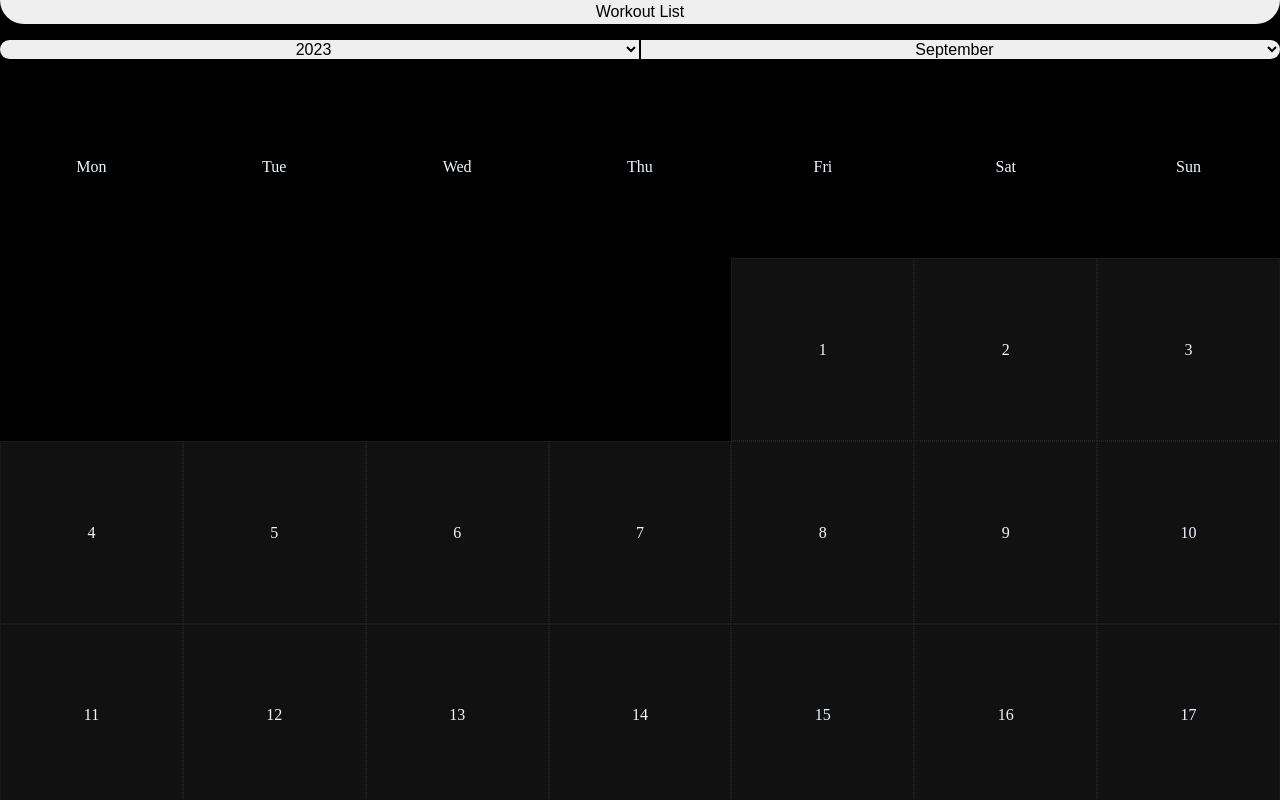
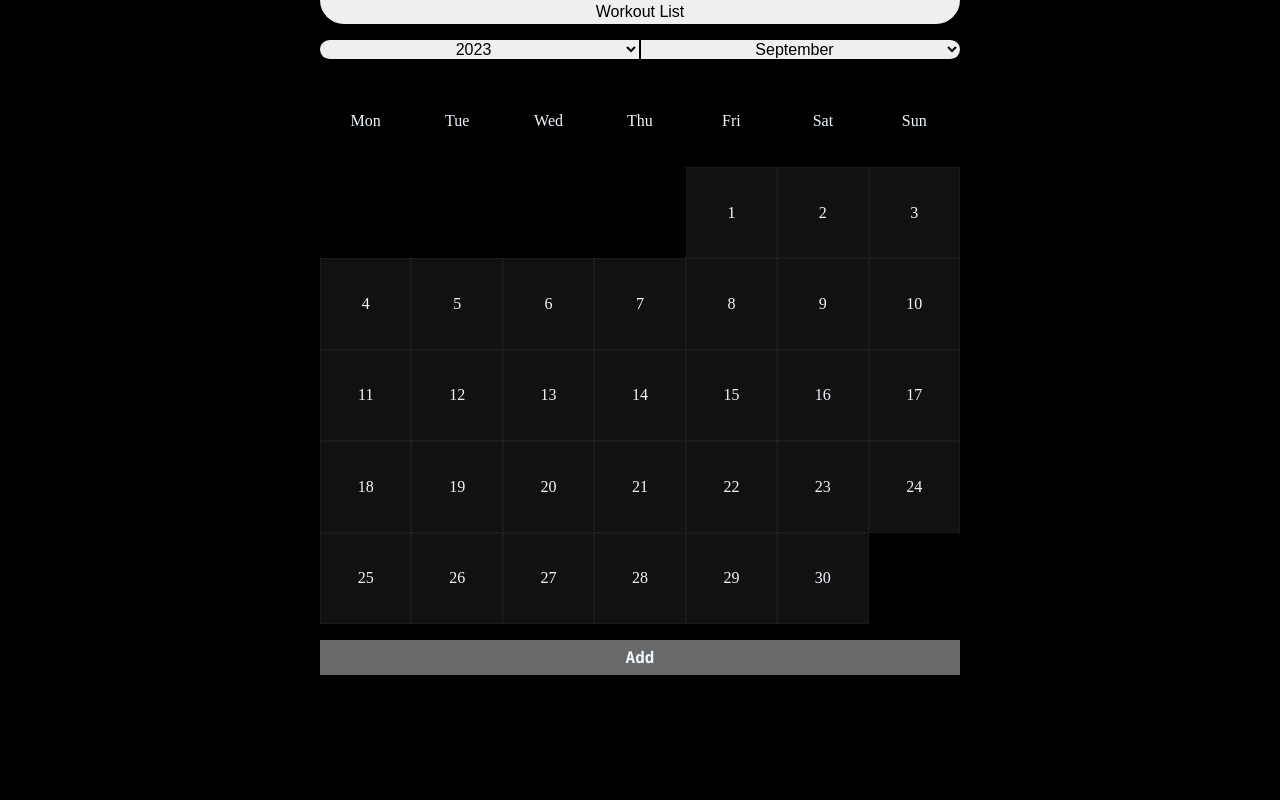
Before and after one commit to Illeeya/GymNotepad, a React (Vite) app in the folder Frontend/: page / in a window 1280 px wide. Shown: the top 800 px of the page. Built offline with nearby package versions, Linux system fonts and the light colour scheme; no server answers.

Commit message:
DEV | Styling

```diff
--- a/Frontend/src/Components/CallendarView/Callendar/Callendar.tsx
+++ b/Frontend/src/Components/CallendarView/Callendar/Callendar.tsx
@@ -21,6 +21,7 @@ const Callendar = () => {
     .filter((ex) => new Date(ex.date).getMonth() === pickedMonth)
     .map((ex) => ({ dayNumber: new Date(ex.date).getDate(), workoutId: ex.id }));
   // daysWithWorkout.push(5, 7, 11, 16, 21, 25);
+  console.log(workouts);
   //Weekday names as first row
   for (let i: number = 0; i < 7; i++) {
     grid.push(Day(weekDays[i], false));
--- a/Frontend/src/Components/General/Button/Button.tsx
+++ b/Frontend/src/Components/General/Button/Button.tsx
@@ -1,6 +1,6 @@
 import style from "./buttonStyle.module.css";
 
-type ButtonTypes = "Confirm" | "Save" | "Cancel";
+type ButtonTypes = "Confirm" | "Save" | "Cancel" | "Add";
 
 const Button = (type: ButtonTypes, handler: () => void) => {
   return (
--- a/Frontend/src/Components/General/Button/buttonStyle.module.css
+++ b/Frontend/src/Components/General/Button/buttonStyle.module.css
@@ -6,6 +6,13 @@
     color: aliceblue;
     border: none;
     width: 100%;
+    -webkit-transition-duration: 0.1s;
+    /* Safari */
+    transition-duration: 0.1s;
+}
+
+.myButton:active {
+    filter: brightness(85%)
 }
 
 .mySaveButton {
@@ -19,3 +26,7 @@
 .myCancelButton {
     background-color: maroon;
 }
+
+.myAddButton {
+    background-color: dimgrey;
+}
--- a/Frontend/src/Components/WorkoutModalView/Exercise/Exercise.tsx
+++ b/Frontend/src/Components/WorkoutModalView/Exercise/Exercise.tsx
@@ -23,6 +23,7 @@ const Exercise = (props: ExerciseProps) => {
       />
       <div className={`${style.collapsible} ${isCollapsed ? style.collapsed : ""}`}>
         <div className={style.fourGrid}>
+          <p className={[style.toRight, style.label].join(" ")}>Reps</p>
           {Input(exerciseData.reps ?? undefined, handleDataChange, "reps", "number", "Reps")}
           {Input(
             exerciseData.series ?? undefined,
@@ -31,6 +32,8 @@ const Exercise = (props: ExerciseProps) => {
             "number",
             "Series"
           )}
+          <p className={[style.toLeft, style.label].join(" ")}>Series</p>
+          <p className={[style.toRight, style.label].join(" ")}>Bar</p>
           {Input(
             exerciseData.bar ?? undefined,
             handleDataChange,
@@ -39,6 +42,7 @@ const Exercise = (props: ExerciseProps) => {
             "Bar weight",
             0.1
           )}
+
           {Input(
             exerciseData.weight ?? undefined,
             handleDataChange,
@@ -47,6 +51,7 @@ const Exercise = (props: ExerciseProps) => {
             "Weight",
             0.1
           )}
+          <p className={[style.toLeft, style.label].join(" ")}>Weight</p>
         </div>
         <p>
           {(
@@ -55,7 +60,10 @@ const Exercise = (props: ExerciseProps) => {
           ).toFixed(2)}
           kg
         </p>
-        {Input(max ?? undefined, () => {}, "max", "number", "Max", 0.1)}
+        <p className={style.label}>Max:</p>
+        <div className={style.maxWrapper}>
+          {Input(max ?? undefined, () => {}, "max", "number", "Max", 0.1)}
+        </div>
       </div>
       <button
         onClick={switchCollapse}
--- a/Frontend/src/Components/WorkoutModalView/Exercise/exerciseStyle.module.css
+++ b/Frontend/src/Components/WorkoutModalView/Exercise/exerciseStyle.module.css
@@ -20,6 +20,26 @@
     max-height: 0;
 }
 
+.toLeft {
+    justify-self: left;
+    margin-right: .6rem;
+}
+
+.toRight {
+    justify-self: right;
+    margin-left: .6rem;
+}
+
+.label {
+    color: #666;
+}
+
+.maxWrapper {
+    display: grid;
+    place-items: center;
+    width: 50%;
+}
+
 .collapsible>input::-webkit-outer-spin-button,
 .collapsible>input::-webkit-inner-spin-button {
     -webkit-appearance: none;
@@ -27,7 +47,7 @@
 
 .fourGrid {
     display: grid;
-    grid-template-columns: 1fr 1fr;
+    grid-template-columns: auto 1fr 1fr auto;
     grid-template-rows: 1fr 1fr;
     gap: 0.2rem;
     place-items: center;
@@ -57,5 +77,11 @@
     font-size: 1.2rem;
     border-bottom-left-radius: 50px;
     border-bottom-right-radius: 50px;
+    -webkit-transition-duration: 0.1s;
+    /* Safari */
+    transition-duration: 0.1s;
+}
 
+.collapserButton:active {
+    filter: brightness(200%)
 }
--- a/Frontend/src/State/Reducers/Workouts/WorkoutsActions.ts
+++ b/Frontend/src/State/Reducers/Workouts/WorkoutsActions.ts
@@ -1,4 +1,4 @@
-import { Workout } from "../../../Context/WorkoutsContextTypes";
+import { Workout } from "../../../Types/Workout";
 
 export enum ActionType {
   ADDWORKOUT = "addWorkout",
--- a/Frontend/src/Views/CallendarView/CallendarView.tsx
+++ b/Frontend/src/Views/CallendarView/CallendarView.tsx
@@ -1,6 +1,7 @@
 import Callendar from "../../Components/CallendarView/Callendar/Callendar";
 import MonthPicker from "../../Components/CallendarView/MonthPicker/MonthPicker";
 import YearPicker from "../../Components/CallendarView/YearPicker/YearPicker";
+import Button from "../../Components/General/Button/Button";
 import style from "./callendarViewStyle.module.css";
 
 export default function CallendarView() {
@@ -11,6 +12,7 @@ export default function CallendarView() {
         <MonthPicker />
       </div>
       <Callendar />
+      {Button("Add", () => {})}
     </div>
   );
 }
--- a/Frontend/src/Views/appStyle.module.css
+++ b/Frontend/src/Views/appStyle.module.css
@@ -3,6 +3,13 @@
     flex-direction: column;
     align-items: center;
     height: 100%;
+    width: 100%;
+}
+
+@media (orientation: landscape) {
+    .mainContainer {
+        max-width: 50%;
+    }
 }
 
 .newWorkoutButton {
--- a/Frontend/src/mainStyle.css
+++ b/Frontend/src/mainStyle.css
@@ -26,3 +26,9 @@ body,
     background-color: black;
     color: aliceblue;
 }
+
+#root {
+    display: flex;
+    justify-content: center;
+    place-items: center;
+}
```
Also changed, not shown: Frontend/src/Types/Workout.ts (+4 -3 lines).
